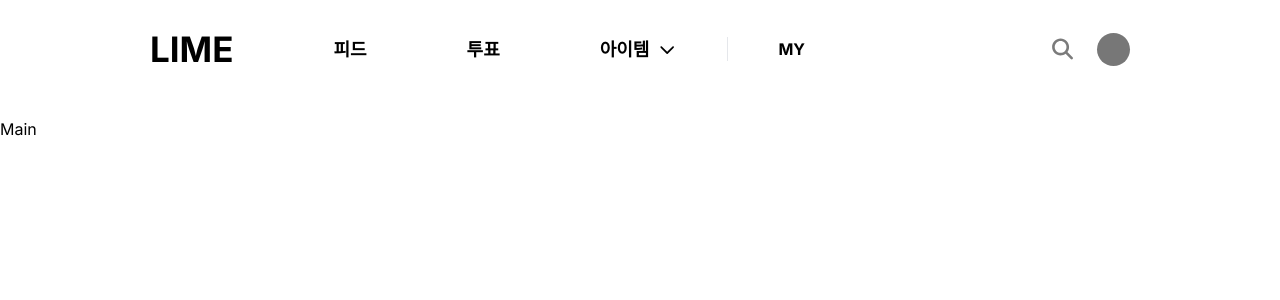
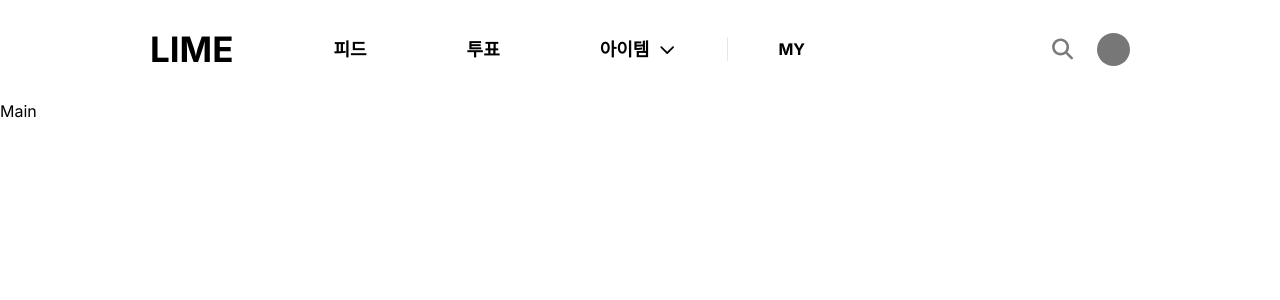
Before and after one commit to uju-in/lime-frontend, a Next.js app: page / in a window 1280 px wide. Shown: the top 300 px of the page. Built offline with nearby package versions, Linux system fonts and the light colour scheme.

Commit message:
design: Layout padding 조정

```diff
--- a/src/app/_components/layout/Layout.tsx
+++ b/src/app/_components/layout/Layout.tsx
@@ -5,7 +5,7 @@ function Layout({ children }: { children: ReactNode }) {
   return (
     <div className="my-0 flex h-screen flex-col">
       <Header />
-      <div className="h-full py-[18px]">{children}</div>
+      <div className="h-full pb-[18px]">{children}</div>
     </div>
   )
 }
```
